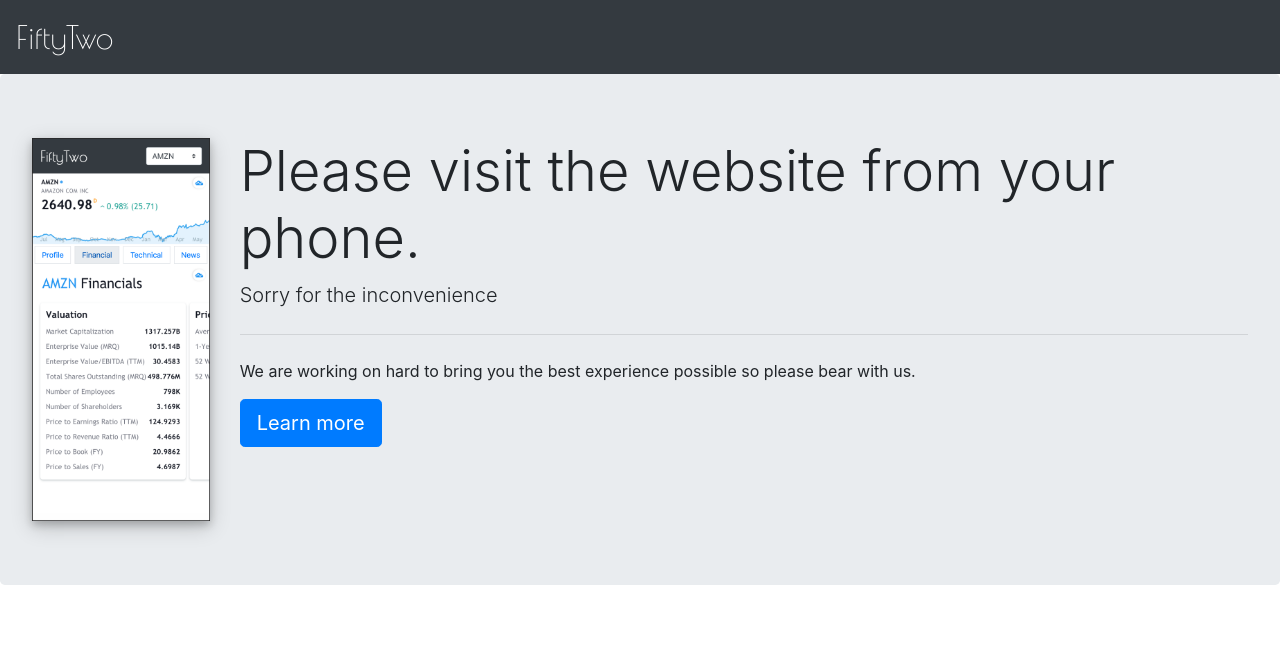
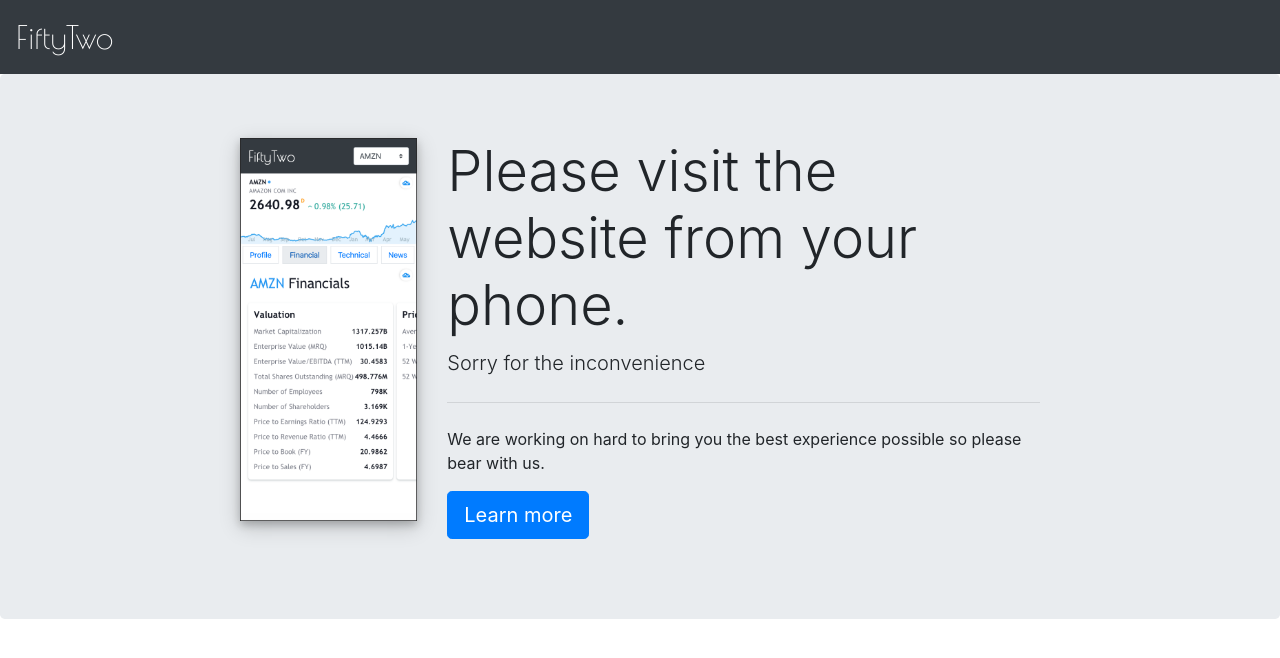
Before and after one commit to fiftytwo-ml/fiftytwo-ml.github.io, a plain HTML site: page index.html in a window 1280 px wide. Drawn offline with nearby package versions, Linux system fonts and the light colour scheme.

Commit message:
centered text in desktop mode

```diff
--- a/index.html
+++ b/index.html
@@ -208,10 +208,11 @@
 
       <div class="jumbotron">
         <div class="row">
+          <div class="col-2"></div>
           <div class="col-2">
             <img class="demo" src="demo.png" alt="" srcset="">
           </div>
-          <div class="col-10">
+          <div class="col-6">
             <h1 class="display-4">Please visit the website from your phone.</h1>
             <p class="lead">Sorry for the inconvenience</p>
             <hr class="my-4" />
@@ -228,6 +229,7 @@
               >
             </p>
           </div>
+          <div class="col-2"></div>
         </div>
       </div>
     </div>
--- a/style.css
+++ b/style.css
@@ -28,5 +28,7 @@
 
 .demo {
     width: 100%;
+    /* border: 1px solid black; */
+    /* border-radius: 15px; */
     box-shadow:  0 4px 8px 0 rgba(0, 0, 0, 0.2), 0 6px 20px 0 rgba(0, 0, 0, 0.19);
 }
```
